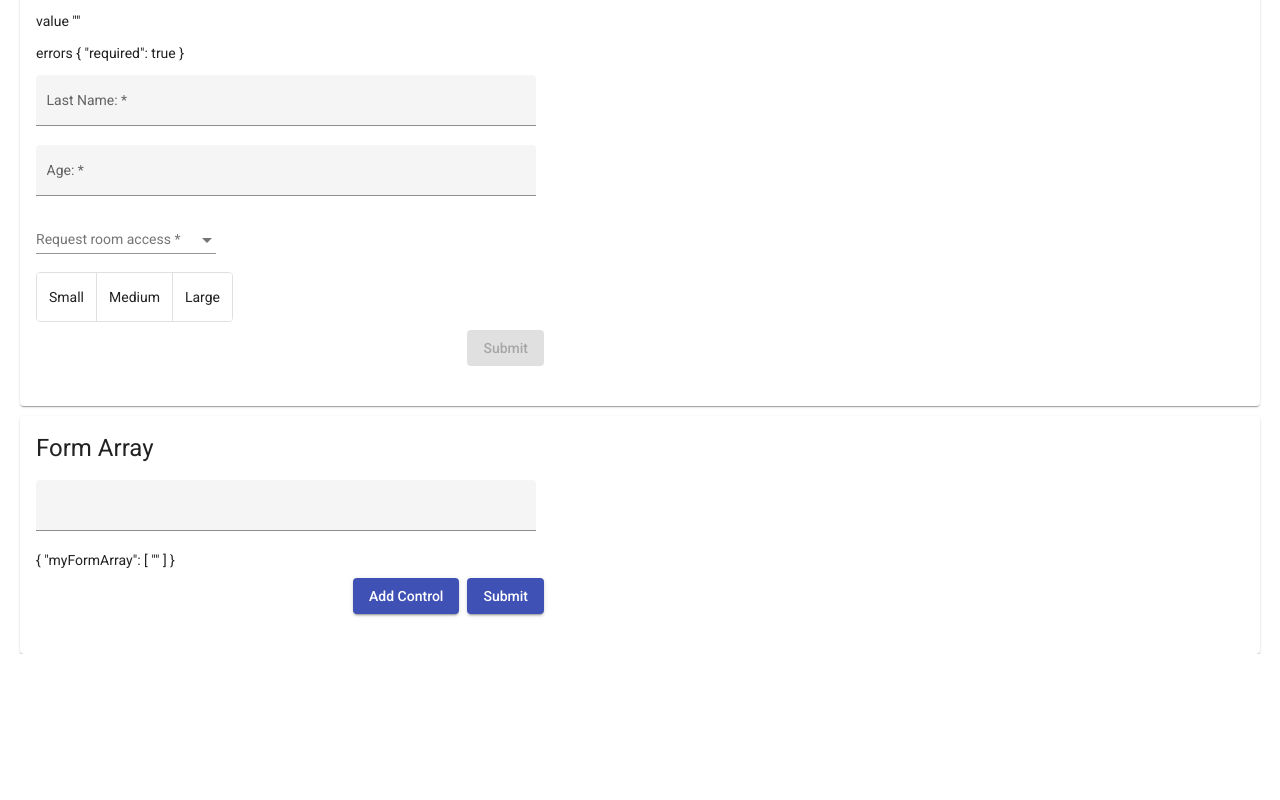
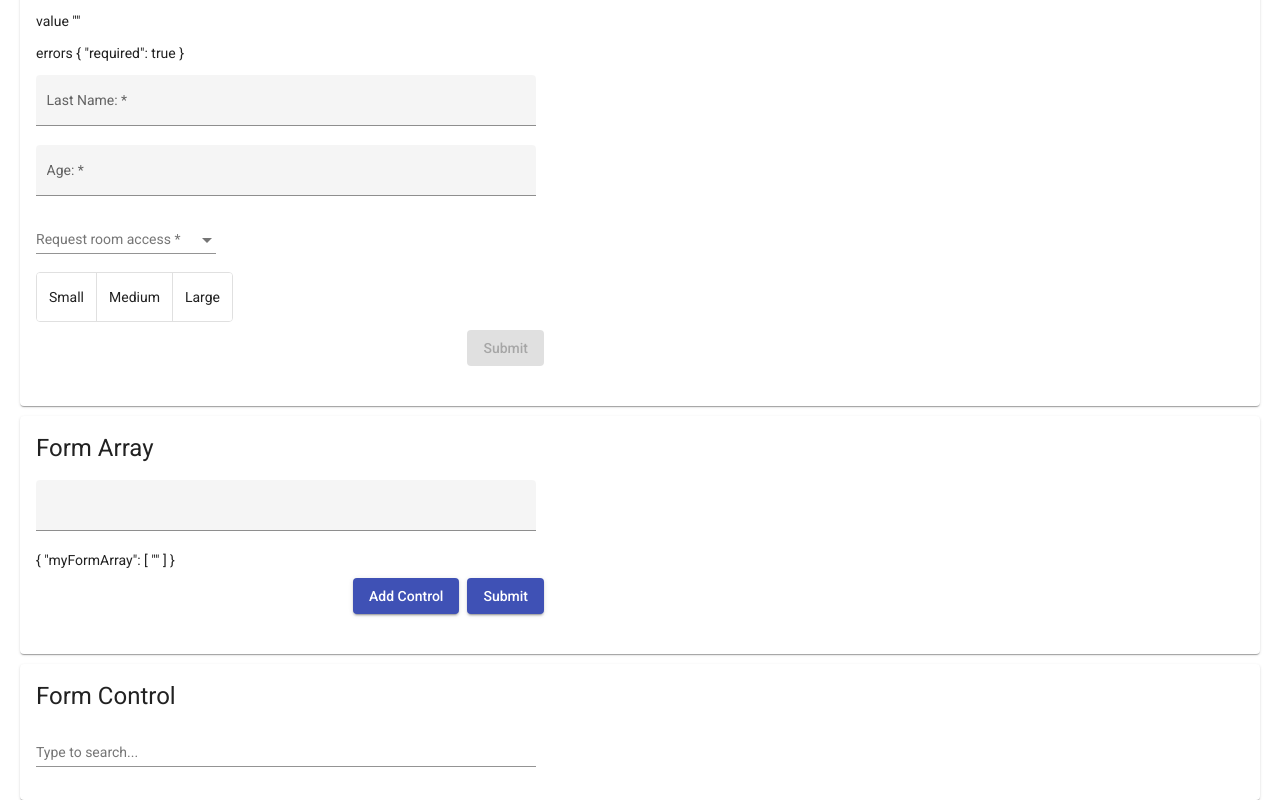
Before and after one commit to FabianGosebrink/angular-forms-workshop, an Angular app in the folder angular-forms-workshop/: page / in a window 1280 px wide. Shown: the part 451-1251 px from the top of the page. Before the commit the page ends 1105 px from the top, so only its background shows below. Built offline with nearby package versions, Linux system fonts and the light colour scheme.

Commit message:
added search solution

```diff
--- a/angular-forms-workshop/src/app/app.component.html
+++ b/angular-forms-workshop/src/app/app.component.html
@@ -4,4 +4,5 @@
   <app-form-simple-control></app-form-simple-control>
   <app-form-simple-group></app-form-simple-group>
   <app-form-simple-array></app-form-simple-array>
+  <app-form-simple-search></app-form-simple-search>
 </div>
--- a/angular-forms-workshop/src/app/app.module.ts
+++ b/angular-forms-workshop/src/app/app.module.ts
@@ -11,6 +11,7 @@ import { FormSimpleControlComponent } from './form-simple-control/form-simple-co
 import { FormSimpleGroupComponent } from './form-simple-group/form-simple-group.component';
 import { MaterialModule } from './material/material.module';
 import { NavigationComponent } from './navigation/navigation.component';
+import { FormSimpleSearchComponent } from './form-simple-search/form-simple-search.component';
 
 @NgModule({
   declarations: [
@@ -20,6 +21,7 @@ import { NavigationComponent } from './navigation/navigation.component';
     FormSimpleGroupComponent,
     BlockButtonsComponent,
     FormSimpleArrayComponent,
+    FormSimpleSearchComponent,
   ],
   imports: [
     BrowserModule,
--- /dev/null
+++ b/angular-forms-workshop/src/app/form-simple-search/form-simple-search.component.html
@@ -0,0 +1,29 @@
+<div class="container">
+  <mat-card class="card">
+    <h1 class="mat-h1">Form Control</h1>
+
+    <div class="example-form">
+      <form class="example-form">
+        <mat-form-field class="example-full-width">
+          <mat-label>Type to search...</mat-label>
+          <input
+            type="text"
+            placeholder="Pick one"
+            aria-label="Number"
+            matInput
+            [formControl]="myControl"
+            [matAutocomplete]="auto"
+          />
+          <mat-autocomplete autoActiveFirstOption #auto="matAutocomplete">
+            <mat-option
+              *ngFor="let option of filteredOptions | async"
+              [value]="option"
+            >
+              {{ option }}
+            </mat-option>
+          </mat-autocomplete>
+        </mat-form-field>
+      </form>
+    </div>
+  </mat-card>
+</div>
--- /dev/null
+++ b/angular-forms-workshop/src/app/form-simple-search/form-simple-search.component.ts
@@ -0,0 +1,46 @@
+import { Component, OnInit } from '@angular/core';
+import { FormControl } from '@angular/forms';
+import { Observable, of } from 'rxjs';
+import {
+  catchError,
+  debounceTime,
+  distinctUntilChanged,
+  filter,
+  map,
+  switchMap,
+  tap,
+} from 'rxjs/operators';
+import { HttpService } from '../services/http.service';
+
+@Component({
+  selector: 'app-form-simple-search',
+  templateUrl: './form-simple-search.component.html',
+  styleUrls: ['./form-simple-search.component.css'],
+})
+export class FormSimpleSearchComponent implements OnInit {
+  myControl = new FormControl('');
+  filteredOptions: Observable<string[]>;
+
+  constructor(private http: HttpService) {}
+
+  ngOnInit(): void {
+    this.filteredOptions = this.myControl.valueChanges.pipe(
+      tap(console.log),
+      debounceTime(500),
+      distinctUntilChanged(),
+      filter((value) => !!value),
+      switchMap((value) =>
+        this.http.get(`https://api.cdnjs.com/libraries?search=${value}`)
+      ),
+      map((result: any) => {
+        const allResults = result.results as any[];
+
+        if (!allResults.length) {
+          return [];
+        }
+        return allResults.map((x) => x.name);
+      }),
+      catchError(() => of([]))
+    );
+  }
+}
--- a/angular-forms-workshop/src/app/material/material.module.ts
+++ b/angular-forms-workshop/src/app/material/material.module.ts
@@ -1,5 +1,6 @@
 import { CommonModule } from '@angular/common';
 import { NgModule } from '@angular/core';
+import { MatAutocompleteModule } from '@angular/material/autocomplete';
 import { MatButtonModule } from '@angular/material/button';
 import { MatButtonToggleModule } from '@angular/material/button-toggle';
 import { MatCardModule } from '@angular/material/card';
@@ -14,7 +15,6 @@ import { MatSelectModule } from '@angular/material/select';
 import { MatSidenavModule } from '@angular/material/sidenav';
 import { MatSlideToggleModule } from '@angular/material/slide-toggle';
 import { MatToolbarModule } from '@angular/material/toolbar';
-
 @NgModule({
   declarations: [],
   imports: [CommonModule],
@@ -33,6 +33,7 @@ import { MatToolbarModule } from '@angular/material/toolbar';
     MatRadioModule,
     MatSelectModule,
     MatButtonToggleModule,
+    MatAutocompleteModule,
   ],
 })
 export class MaterialModule {}
```
Also changed, not shown: angular-forms-workshop/src/app/form-simple-search/form-simple-search.component.css (added), 2 other files (tests, documents, lock files or other folders).
